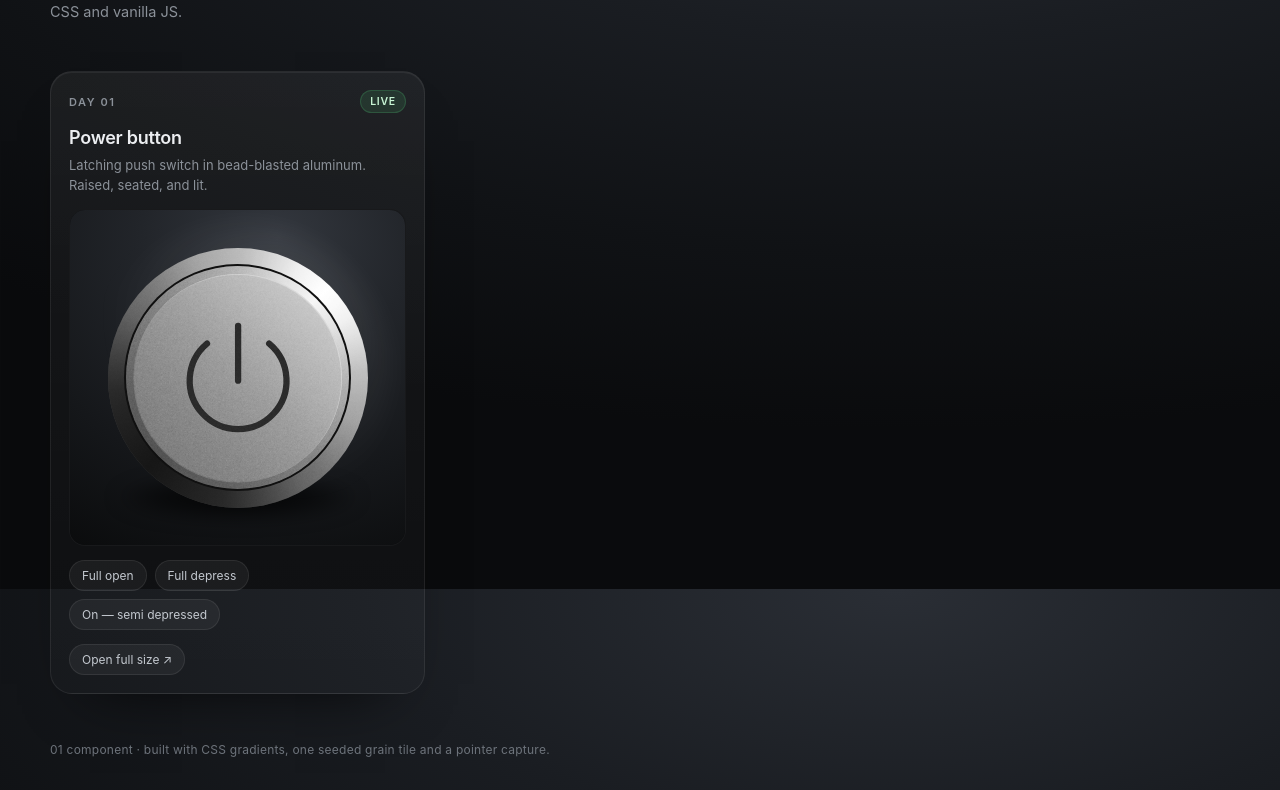
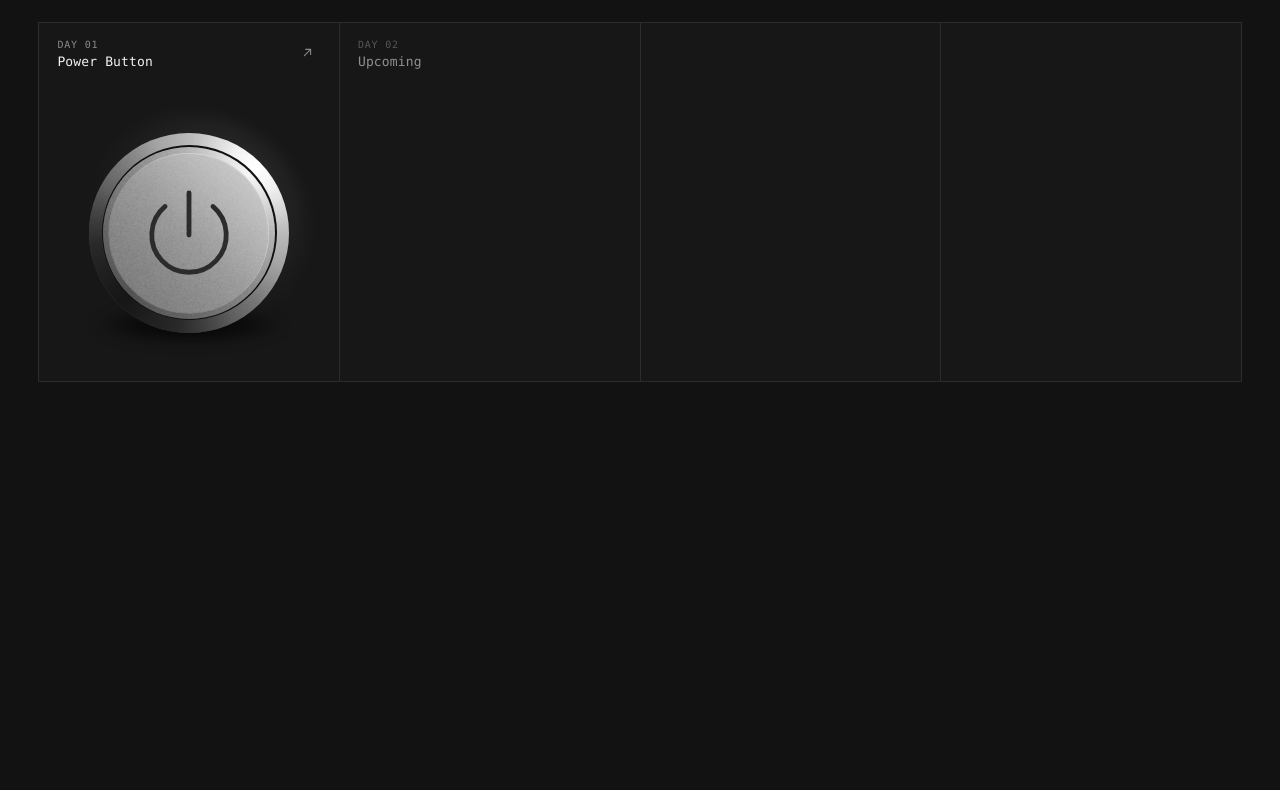
Before and after one commit to BrokenLlama/ui-explorations, a plain HTML site: page index.html in a window 1280 px wide. Shown: the part 211-1001 px from the top of the page. After the commit the page ends 800 px from the top, so only its background shows below. Drawn offline with Linux system fonts and the light colour scheme.

Commit message:
Add UI Explorations gallery with expandable component viewer

```diff
--- a/day-01-power-button/styles.css
+++ b/day-01-power-button/styles.css
@@ -14,11 +14,19 @@ body {
   margin: 0;
 }
 
+html {
+  background: #0e1013;
+}
+
+/* When embedded in the gallery, let the host cell's surface show through */
+html.embed {
+  background: transparent;
+}
+
 body {
   display: grid;
   place-items: center;
-  background:
-    radial-gradient(120% 110% at 62% 8%, #33373e 0%, #22252a 34%, #15171a 68%, #0a0b0c 100%);
+  background: transparent;
   -webkit-font-smoothing: antialiased;
 }
 
--- a/index.html
+++ b/index.html
@@ -3,8 +3,17 @@
 <head>
   <meta charset="utf-8" />
   <meta name="viewport" content="width=device-width, initial-scale=1" />
-  <title>Component explorations</title>
+  <title>UI Explorations</title>
   <style>
+    :root {
+      --page: #121212;
+      --cell: #171717;
+      --line: #2c2c2c;
+      --text: #f2f2f2;
+      --muted: #8a8a8a;
+      --mono: ui-monospace, "SF Mono", SFMono-Regular, "JetBrains Mono", "Cascadia Mono", Consolas, monospace;
+    }
+
     *,
     *::before,
     *::after { box-sizing: border-box; }
@@ -12,203 +21,284 @@
     html, body { min-height: 100%; margin: 0; }
 
     body {
-      display: flex;
-      justify-content: center;
-      padding: clamp(32px, 6vw, 80px) clamp(20px, 4vw, 48px) 96px;
-      font-family: ui-sans-serif, -apple-system, "Segoe UI", Inter, Roboto, Helvetica, Arial, sans-serif;
-      color: #eceef1;
-      background:
-        radial-gradient(110% 80% at 70% 0%, #2a2e35 0%, #1a1d22 38%, #101215 72%, #0a0b0d 100%);
-      background-attachment: fixed;
+      background: var(--page);
+      color: var(--text);
+      font-family: var(--mono);
       -webkit-font-smoothing: antialiased;
     }
 
-    .wrap {
-      width: 100%;
-      max-width: 1180px;
-      display: flex;
-      flex-direction: column;
-      gap: clamp(28px, 4vw, 48px);
+    .shell {
+      max-width: 1440px;
+      margin: 0 auto;
+      padding: 0 clamp(20px, 3vw, 40px);
     }
 
-    header { display: flex; flex-direction: column; gap: 10px; }
-
-    .eyebrow {
-      margin: 0;
-      font-size: 11px;
-      font-weight: 600;
-      letter-spacing: 0.18em;
-      text-transform: uppercase;
-      color: #8b9199;
+    header {
+      padding: clamp(32px, 5vw, 56px) 0 clamp(28px, 4vw, 44px);
     }
 
     h1 {
       margin: 0;
-      font-size: clamp(28px, 4vw, 44px);
-      font-weight: 650;
-      letter-spacing: -0.025em;
+      font-size: clamp(34px, 5.4vw, 68px);
+      font-weight: 400;
+      line-height: 0.98;
+      letter-spacing: 0.01em;
     }
 
-    .sub {
-      margin: 0;
-      max-width: 46ch;
-      font-size: 14.5px;
-      line-height: 1.6;
-      color: #8b9199;
-    }
+    h1 span { display: block; }
+
+    /* ---- grid ---- */
 
     .grid {
       display: grid;
-      grid-template-columns: repeat(auto-fill, minmax(320px, 1fr));
-      gap: clamp(18px, 2.4vw, 28px);
+      grid-template-columns: repeat(4, minmax(0, 1fr));
+      border-top: 1px solid var(--line);
+      border-left: 1px solid var(--line);
     }
 
-    .card {
+    .cell {
+      position: relative;
       display: flex;
       flex-direction: column;
-      gap: 14px;
-      padding: 18px;
-      border-radius: 22px;
-      background: linear-gradient(180deg, rgba(255, 255, 255, 0.055), rgba(255, 255, 255, 0.02));
-      border: 1px solid rgba(255, 255, 255, 0.075);
-      box-shadow:
-        0 30px 60px -40px rgba(0, 0, 0, 0.9),
-        inset 0 1px 0 rgba(255, 255, 255, 0.06);
+      min-height: clamp(260px, 28vw, 380px);
+      background: var(--cell);
+      border-right: 1px solid var(--line);
+      border-bottom: 1px solid var(--line);
     }
 
-    .card-head {
+    .cell-head {
+      display: flex;
+      align-items: flex-start;
+      justify-content: space-between;
+      gap: 12px;
+      padding: 16px 18px;
+    }
+
+    .cell-titles { display: flex; flex-direction: column; gap: 4px; }
+
+    .day {
+      font-size: 10px;
+      letter-spacing: 0.08em;
+      text-transform: uppercase;
+      color: var(--muted);
+    }
+
+    .name {
+      font-size: 13px;
+      letter-spacing: 0.01em;
+      color: var(--text);
+    }
+
+    .expand {
+      display: inline-grid;
+      place-items: center;
+      width: 26px;
+      height: 26px;
+      padding: 0;
+      flex: 0 0 auto;
+      color: var(--muted);
+      background: transparent;
+      border: 0;
+      border-radius: 4px;
+      cursor: pointer;
+      transition: color 0.15s ease, background 0.15s ease;
+    }
+
+    .expand:hover {
+      color: var(--text);
+      background: rgba(255, 255, 255, 0.06);
+    }
+
+    .expand svg { width: 15px; height: 15px; }
+
+    .stage {
+      flex: 1;
+      position: relative;
+      min-height: 0;
+    }
+
+    .stage iframe {
+      display: block;
+      width: 100%;
+      height: 100%;
+      border: 0;
+      background: transparent;
+    }
+
+    .cell--empty .cell-head { opacity: 0.55; }
+
+    /* ---- viewer ---- */
+
+    .viewer {
+      width: min(92vw, 760px);
+      height: min(92vh, 780px);
+      padding: 0;
+      border: 0;
+      background: transparent;
+      color: var(--text);
+      font-family: var(--mono);
+    }
+
+    .viewer::backdrop {
+      background: rgba(6, 6, 6, 0.82);
+      backdrop-filter: blur(6px);
+    }
+
+    .viewer-inner {
+      position: relative;
+      display: flex;
+      flex-direction: column;
+      height: 100%;
+      background: var(--cell);
+      border: 1px solid var(--line);
+    }
+
+    .viewer-head {
       display: flex;
       align-items: center;
       justify-content: space-between;
       gap: 12px;
+      padding: 16px 18px;
+      border-bottom: 1px solid var(--line);
     }
 
-    .day {
-      font-size: 11px;
-      font-weight: 600;
-      letter-spacing: 0.14em;
-      text-transform: uppercase;
-      color: #8b9199;
+    .viewer-close {
+      display: inline-grid;
+      place-items: center;
+      width: 28px;
+      height: 28px;
+      padding: 0;
+      color: var(--muted);
+      background: transparent;
+      border: 0;
+      border-radius: 4px;
+      font-size: 18px;
+      line-height: 1;
+      cursor: pointer;
+      transition: color 0.15s ease, background 0.15s ease;
     }
 
-    .status {
-      font-size: 10.5px;
-      font-weight: 600;
-      letter-spacing: 0.06em;
-      text-transform: uppercase;
-      padding: 4px 9px;
-      border-radius: 999px;
-      color: #c8f5d4;
-      background: rgba(80, 200, 120, 0.13);
-      border: 1px solid rgba(80, 200, 120, 0.22);
+    .viewer-close:hover { color: var(--text); background: rgba(255, 255, 255, 0.06); }
+
+    .viewer-close:focus { outline: none; }
+
+    .viewer-close:focus-visible {
+      outline: 1px solid rgba(255, 255, 255, 0.35);
+      outline-offset: 2px;
     }
 
-    .card h2 {
-      margin: 0;
-      font-size: 18px;
-      font-weight: 600;
-      letter-spacing: -0.015em;
-    }
+    .viewer-stage { flex: 1; min-height: 0; }
 
-    .desc {
-      margin: -6px 0 0;
-      font-size: 13px;
-      line-height: 1.5;
-      color: #8b9199;
-    }
-
-    .frame {
-      position: relative;
-      border-radius: 16px;
-      overflow: hidden;
-      background: #0a0b0d;
-      border: 1px solid rgba(255, 255, 255, 0.06);
-      aspect-ratio: 1 / 1;
-    }
-
-    .frame iframe {
+    .viewer-stage iframe {
       display: block;
       width: 100%;
       height: 100%;
       border: 0;
+      background: transparent;
     }
 
-    .chips {
-      display: flex;
-      flex-wrap: wrap;
-      gap: 8px;
-      margin: 0;
-      padding: 0;
-      list-style: none;
+    @media (max-width: 900px) {
+      .grid { grid-template-columns: repeat(2, minmax(0, 1fr)); }
     }
 
-    .chips a,
-    .open {
-      display: inline-flex;
-      align-items: center;
-      gap: 6px;
-      padding: 7px 12px;
-      border-radius: 999px;
-      font-size: 12px;
-      color: #c3c8cf;
-      text-decoration: none;
-      background: rgba(255, 255, 255, 0.05);
-      border: 1px solid rgba(255, 255, 255, 0.08);
-      transition: background 0.18s ease, color 0.18s ease, border-color 0.18s ease;
-    }
-
-    .chips a:hover,
-    .open:hover {
-      color: #ffffff;
-      background: rgba(255, 255, 255, 0.1);
-      border-color: rgba(255, 255, 255, 0.16);
-    }
-
-    .open { align-self: flex-start; }
-
-    footer {
-      font-size: 12px;
-      color: #6d737b;
-      letter-spacing: 0.02em;
+    @media (max-width: 560px) {
+      .grid { grid-template-columns: 1fr; }
     }
   </style>
 </head>
 <body>
-  <div class="wrap">
+  <div class="shell">
     <header>
-      <p class="eyebrow">Component explorations</p>
-      <h1>Hardware studies</h1>
-      <p class="sub">One physical control per day — geometry, light and travel before anything else. Everything here runs on plain HTML, CSS and vanilla JS.</p>
+      <h1><span>UI</span><span>Explorations</span></h1>
     </header>
+  </div>
 
+  <div class="shell" style="padding-bottom: 64px;">
     <main class="grid">
-      <article class="card">
-        <div class="card-head">
-          <span class="day">Day 01</span>
-          <span class="status">Live</span>
+      <section class="cell" data-day="Day 01" data-name="Power Button">
+        <div class="cell-head">
+          <div class="cell-titles">
+            <span class="day">Day 01</span>
+            <span class="name">Power Button</span>
+          </div>
+          <button class="expand" type="button" aria-label="Expand Power Button">
+            <svg viewBox="0 0 24 24" fill="none" stroke="currentColor" stroke-width="1.7" stroke-linecap="round" stroke-linejoin="round" aria-hidden="true">
+              <path d="M7 17 17 7" />
+              <path d="M9 7h8v8" />
+            </svg>
+          </button>
         </div>
-        <h2>Power button</h2>
-        <p class="desc">Latching push switch in bead-blasted aluminum. Raised, seated, and lit.</p>
-
-        <div class="frame">
+        <div class="stage">
           <iframe
-            src="day-01-power-button/index.html"
-            title="Day 01 — Power button (interactive)"
-            loading="lazy"
+            src="day-01-power-button/index.html?embed=1&size=200"
+            title="Day 01 — Power Button"
           ></iframe>
         </div>
+      </section>
 
-        <ul class="chips">
-          <li><a href="day-01-power-button/index.html?state=off">Full open</a></li>
-          <li><a href="day-01-power-button/index.html?state=depress">Full depress</a></li>
-          <li><a href="day-01-power-button/index.html?state=on">On — semi depressed</a></li>
-        </ul>
+      <section class="cell cell--empty">
+        <div class="cell-head">
+          <div class="cell-titles">
+            <span class="day">Day 02</span>
+            <span class="name">Upcoming</span>
+          </div>
+        </div>
+      </section>
 
-        <a class="open" href="day-01-power-button/index.html">Open full size ↗</a>
-      </article>
+      <section class="cell cell--empty" aria-hidden="true"></section>
+      <section class="cell cell--empty" aria-hidden="true"></section>
     </main>
+  </div>
 
-    <footer>01 component · built with CSS gradients, one seeded grain tile and a pointer capture.</footer>
-  </div>
+  <dialog class="viewer" id="viewer">
+    <div class="viewer-inner">
+      <div class="viewer-head">
+        <div class="cell-titles">
+          <span class="day" id="viewerDay">Day 01</span>
+          <span class="name" id="viewerName">Power Button</span>
+        </div>
+        <button class="viewer-close" type="button" aria-label="Close">×</button>
+      </div>
+      <div class="viewer-stage" id="viewerStage"></div>
+    </div>
+  </dialog>
+
+  <script>
+    const viewer = document.getElementById("viewer");
+    const viewerStage = document.getElementById("viewerStage");
+    const viewerDay = document.getElementById("viewerDay");
+    const viewerName = document.getElementById("viewerName");
+
+    document.querySelectorAll(".cell[data-name]").forEach((cell) => {
+      const button = cell.querySelector(".expand");
+      if (!button) return;
+
+      button.addEventListener("click", () => {
+        viewerDay.textContent = cell.dataset.day;
+        viewerName.textContent = cell.dataset.name;
+
+        const frame = document.createElement("iframe");
+        frame.src = `day-01-power-button/index.html?embed=1&size=420`;
+        frame.title = `${cell.dataset.day} — ${cell.dataset.name}`;
+        viewerStage.replaceChildren(frame);
+
+        viewer.showModal();
+      });
+    });
+
+    const closeViewer = () => {
+      viewer.close();
+      viewerStage.replaceChildren();
+    };
+
+    viewer.querySelector(".viewer-close").addEventListener("click", closeViewer);
+
+    /* click on the backdrop closes */
+    viewer.addEventListener("click", (event) => {
+      if (event.target === viewer) closeViewer();
+    });
+
+    viewer.addEventListener("close", () => viewerStage.replaceChildren());
+  </script>
 </body>
 </html>
```
Also changed, not shown: day-01-power-button/script.js (+14 -1 lines).
